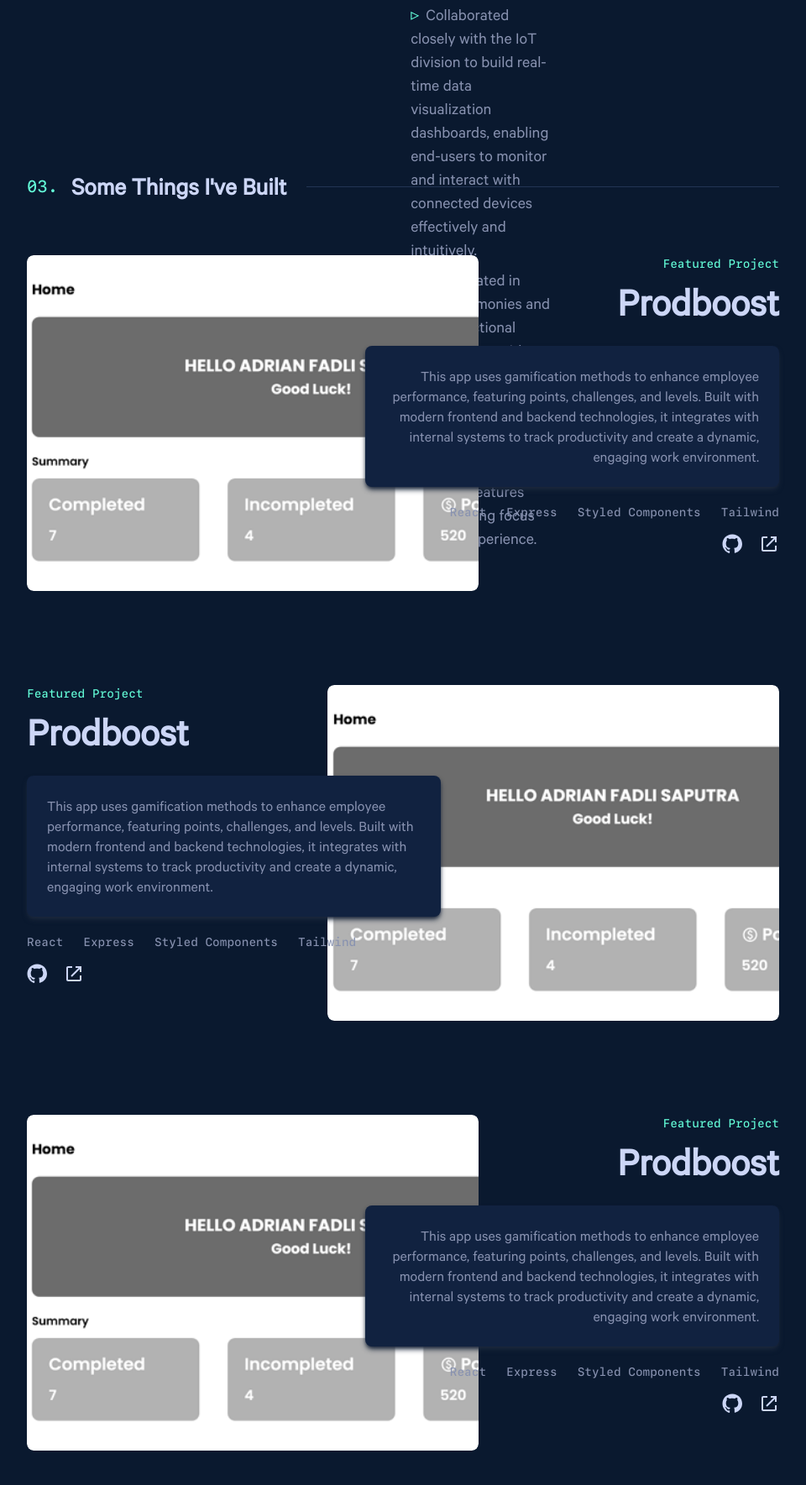
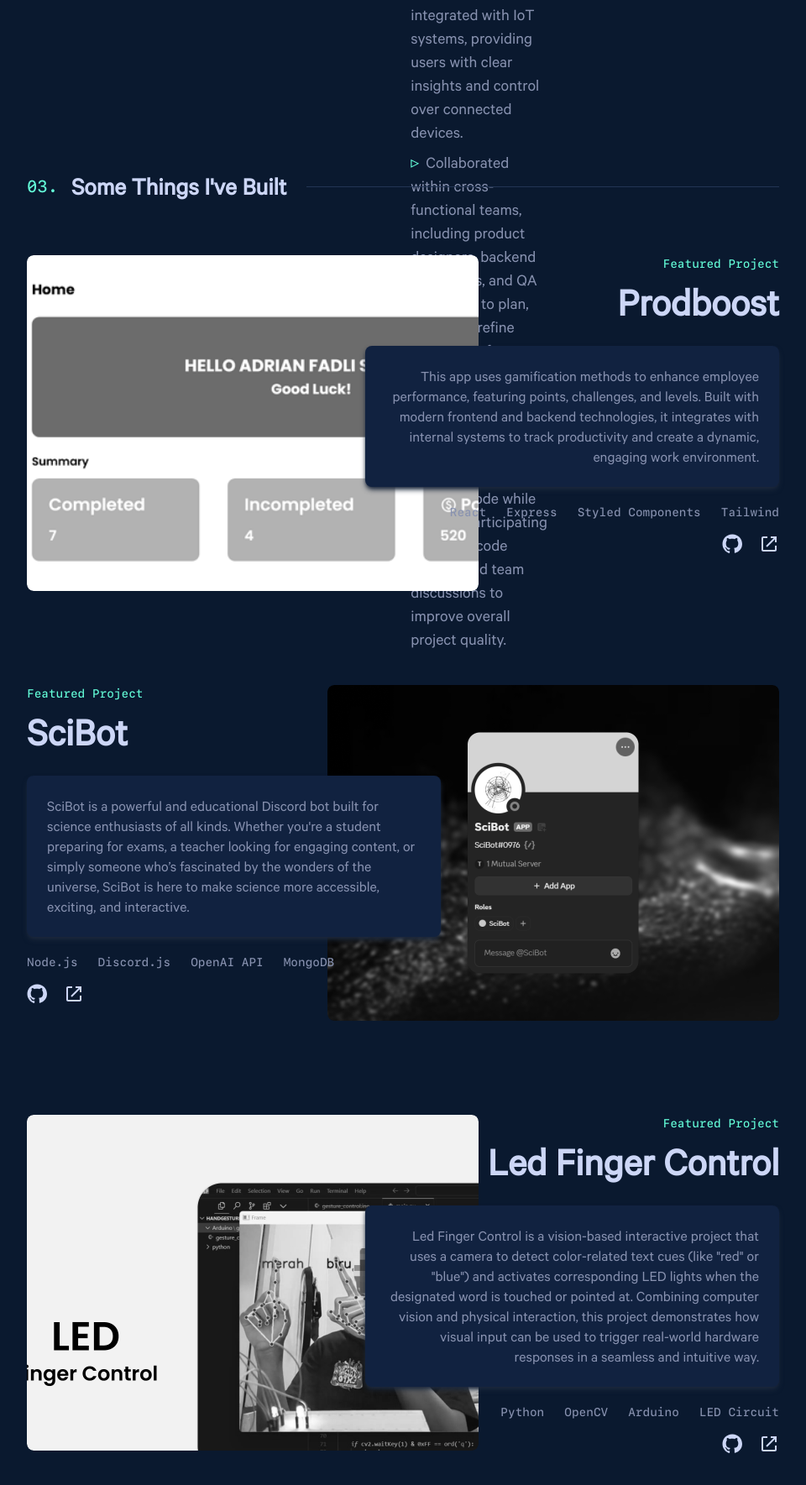
Before and after one commit to GayuhmA/myportfolio, a website: page index.html in a window 1280 px wide. Shown: the part 2409-4178 px from the top of the page at 84% size, without its empty margins (160-1120 px from the left). Drawn offline with nearby package versions, Linux system fonts and the light colour scheme; files whose address does not match are found by name.

Commit message:
Fix Content

```diff
--- a/index.html
+++ b/index.html
@@ -179,21 +179,24 @@
           <!-- Digicraft -->
           <div class="job-panel absolute w-full">
             <h3 class="text-lightest-slate text-2xl font-semibold">Fullstack Developer <span class="text-green">@ Digicraft</span></h3>
-            <p class="font-sfmono text-light-slate text-sm mt-1 mb-6">Jan 2024 – Present</p>
+            <p class="font-sfmono text-light-slate text-sm mt-1 mb-6">Apr 2024 – Present</p>
             <ul class="space-y-2">
-              <li><span class="text-green mr-2">▹</span>Designed and implemented responsive, accessible UI components using React, Tailwind CSS, and modern JavaScript (ES6+), ensuring seamless performance across various devices and screen sizes.</li>
-              <li><span class="text-green mr-2">▹</span>Collaborated closely with the IoT division to build real-time data visualization dashboards, enabling end-users to monitor and interact with connected devices effectively and intuitively.</li>
-              <li><span class="text-green mr-2">▹</span>Participated in Agile ceremonies and cross-functional collaboration with UI/UX designers, backend engineers, and QA teams to deliver scalable, maintainable software features with a strong focus on user experience.</li>
+              <li><span class="text-green mr-2">▹</span>Built dynamic and mobile-friendly web interfaces using React, Tailwind CSS, and modern JavaScript, ensuring consistent user experience across different platforms.</li>
+              <li><span class="text-green mr-2">▹</span>Developed interactive, real-time dashboards integrated with IoT systems, providing users with clear insights and control over connected devices.</li>
+              <li><span class="text-green mr-2">▹</span>Collaborated within cross-functional teams, including product designers, backend developers, and QA engineers, to plan, build, and refine application features in an Agile environment.</li>
+              <li><span class="text-green mr-2">▹</span>Focused on delivering clean, maintainable, and efficient code while actively participating in regular code reviews and team discussions to improve overall project quality.</li>
             </ul>
           </div>
 
           <!-- Neuronworks -->
           <div class="job-panel absolute w-full opacity-0 pointer-events-none">
             <h3 class="text-lightest-slate text-2xl font-semibold">Junior Developer Intern <span class="text-green">@ Neuronworks</span></h3>
-            <p class="font-sfmono text-light-slate text-sm mt-1 mb-6">Aug 2021 – Dec 2023</p>
+            <p class="font-sfmono text-light-slate text-sm mt-1 mb-6">July 2024 – Dec 2024</p>
             <ul class="space-y-2">
-              <li><span class="text-green mr-2">▹</span>Participated in Agile ceremonies and cross-functional collaboration with UI/UX designers, backend engineers, and QA teams to deliver scalable, maintainable software features with a strong focus on user experience.</li>
-              <li><span class="text-green mr-2">▹</span>Designed and implemented responsive, accessible UI components using React, Tailwind CSS, and modern JavaScript (ES6+), ensuring seamless performance across various devices and screen sizes.</li>
+              <li><span class="text-green mr-2">▹</span>Identified, troubleshooted, and fixed bugs in both frontend and backend components to improve application stability and performance.</li>
+              <li><span class="text-green mr-2">▹</span>Performed manual testing and assisted with application quality checks to ensure smooth functionality before deployment.</li>
+              <li><span class="text-green mr-2">▹</span>Contributed to building and enhancing application features, collaborating with other developers to implement efficient and scalable solutions.</li>
+              <li><span class="text-green mr-2">▹</span>Handled basic database operations, including data management, query optimization, and maintaining data consistency across development environments.</li>
             </ul>
           </div>
         </div>
@@ -270,7 +273,7 @@
             class="absolute inset-0 w-full h-full object-cover scale-110 blur-md opacity-50 md:hidden rounded-lg"
           />
           <img
-            src="./src/images/gamifikasi-produktivitas.png"
+            src="./src/images/scibot.png"
             alt="Gamifikasi Produktivitas"
             class="relative w-full h-full object-contain md:object-cover rounded-lg md:grayscale group-hover:grayscale-0 transition duration-300 ease-in-out z-10"
           />
@@ -279,19 +282,19 @@
 
       <div class="md:absolute left-0 top-0 z-10 w-full md:w-[55%] text-center md:text-left mt-6 md:mt-0">
         <p class="font-sfmono text-green text-sm">Featured Project</p>
-        <h1 class="font-calibre text-lightest-slate text-3xl md:text-4xl lg:text-5xl font-bold mt-3">Prodboost</h1>
+        <h1 class="font-calibre text-lightest-slate text-3xl md:text-4xl lg:text-5xl font-bold mt-3">SciBot</h1>
 
         <div class="bg-light-navy rounded-lg mt-7 shadow-md shadow-slate-800">
           <p class="text-slate text-base md:text-lg p-6 leading-6">
-            This app uses gamification methods to enhance employee performance, featuring points, challenges, and levels. Built with modern frontend and backend technologies, it integrates with internal systems to track productivity and create a dynamic, engaging work environment.
+            SciBot is a powerful and educational Discord bot built for science enthusiasts of all kinds. Whether you're a student preparing for exams, a teacher looking for engaging content, or simply someone who’s fascinated by the wonders of the universe, SciBot is here to make science more accessible, exciting, and interactive.
           </p>
         </div>
 
         <div class="flex flex-wrap gap-x-6 justify-center md:justify-start mt-5 w-full text-sm text-slate font-sfmono">
-          <p>React</p>
-          <p>Express</p>
-          <p>Styled Components</p>
-          <p>Tailwind</p>
+          <p>Node.js</p>
+          <p>Discord.js</p>
+          <p>OpenAI API</p>
+          <p>MongoDB</p>
         </div>
 
         <div class="flex justify-center md:justify-start gap-5 text-lightest-slate mt-4">
@@ -320,7 +323,7 @@
             class="absolute inset-0 w-full h-full object-cover scale-110 blur-md opacity-50 md:hidden rounded-lg"
           />
           <img
-            src="./src/images/gamifikasi-produktivitas.png"
+            src="./src/images/led-fingercontrol.png"
             alt="Gamifikasi Produktivitas"
             class="relative w-full h-full object-contain md:object-cover rounded-lg md:grayscale group-hover:grayscale-0 transition duration-300 ease-in-out z-10"
           />
@@ -328,19 +331,19 @@
       </div>
       <div class="md:absolute right-0 top-0 z-10 w-full md:w-[55%] text-center md:text-right mt-6 md:mt-0">
         <p class="font-sfmono text-green text-sm">Featured Project</p>
-        <h1 class="font-calibre text-lightest-slate text-3xl md:text-4xl lg:text-5xl font-bold mt-3">Prodboost</h1>
+        <h1 class="font-calibre text-lightest-slate text-3xl md:text-4xl lg:text-5xl font-bold mt-3">Led Finger Control</h1>
 
         <div class="bg-light-navy rounded-lg mt-7 shadow-md shadow-slate-800">
           <p class="text-slate text-base md:text-lg p-6 leading-6">
-            This app uses gamification methods to enhance employee performance, featuring points, challenges, and levels. Built with modern frontend and backend technologies, it integrates with internal systems to track productivity and create a dynamic, engaging work environment.
+            Led Finger Control is a vision-based interactive project that uses a camera to detect color-related text cues (like "red" or "blue") and activates corresponding LED lights when the designated word is touched or pointed at. Combining computer vision and physical interaction, this project demonstrates how visual input can be used to trigger real-world hardware responses in a seamless and intuitive way.
           </p>
         </div>
 
         <div class="flex flex-wrap gap-x-6 justify-center md:justify-end mt-5 w-full text-sm text-slate font-sfmono">
-          <p>React</p>
-          <p>Express</p>
-          <p>Styled Components</p>
-          <p>Tailwind</p>
+          <p>Python</p>
+          <p>OpenCV</p>
+          <p>Arduino</p>
+          <p>LED Circuit</p>
         </div>
 
         <div class="flex justify-center md:justify-end gap-5 text-lightest-slate mt-4">
@@ -378,7 +381,7 @@
       </div>
 
       <div class="mb-4">
-        <p class="text-light-slate font-sfmono text-sm text-center">Designed & Built by Gayuh Mukti Aji<br>2024</p>
+        <p class="text-light-slate font-sfmono text-sm text-center">Designed & Built by Gayuh Mukti Aji<br>2025</p>
       </div>
     </div>
 
```
Also changed, not shown: src/images/handgesture-fingercontrol.jpeg (deleted), src/images/led-fingercontrol.png (added), src/images/scibot.png (added).
